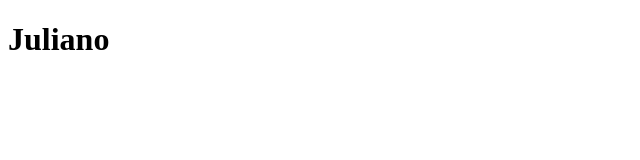
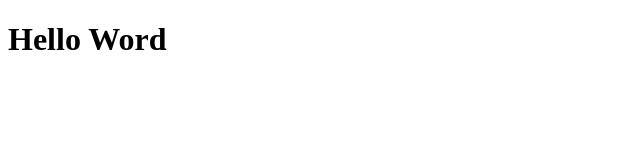
Before and after one commit to DevCirelli/Exemplo-HTML, a plain HTML site: page Index.html in a window 1280 px wide. Shown: the whole page, without its empty margins (0-640 px from the left). Drawn offline with Linux system fonts and the light colour scheme.

Commit message:
Atualizar o Index.html

```diff
--- a/Index.html
+++ b/Index.html
@@ -5,6 +5,6 @@
   <title>HTML</title>
 </head>
 <body>
-  <h1>Juliano</h1>
+  <h1>Hello Word</h1>
 </body>
 </html>
```
